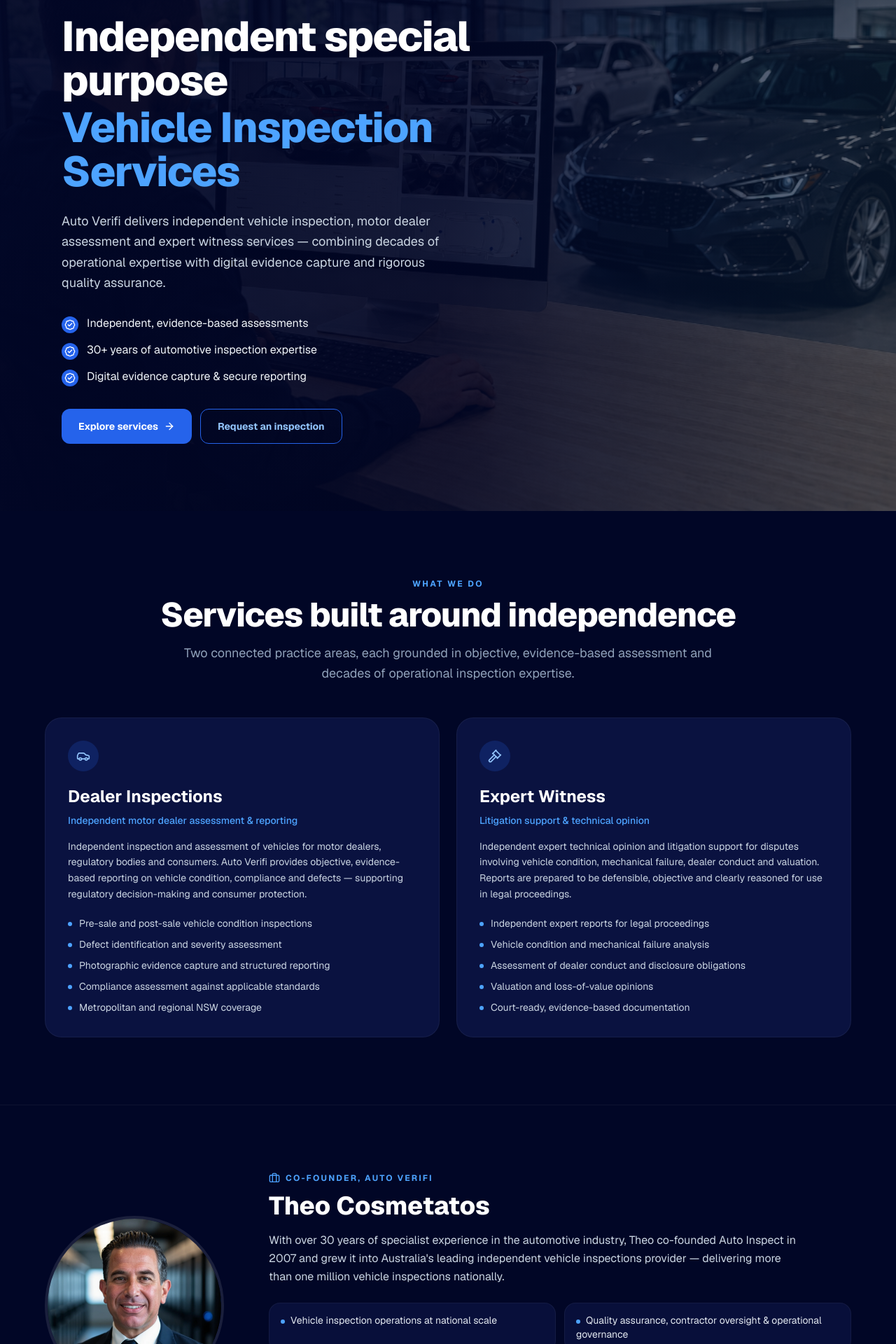
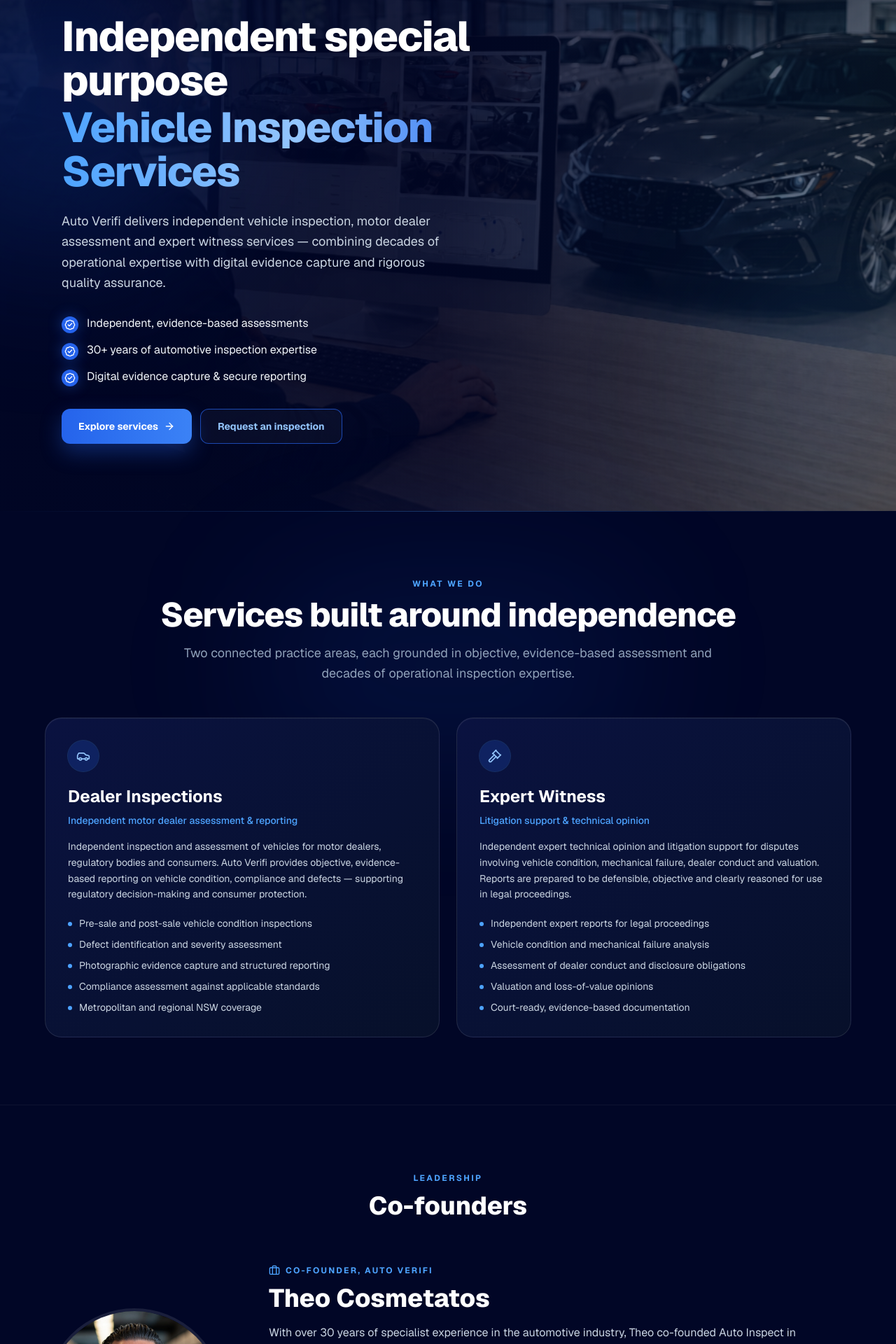
Before and after one commit to Ali139456/Autoverify, a Next.js app: page /vehicleinspections in a window 1280 px wide. Shown: the part 155-2075 px from the top of the page at 70% size. Built offline with nearby package versions, Linux system fonts and the light colour scheme; no server answers.

Commit message:
Polish vehicle inspections page with modern motion and hover effects.
Add scroll reveals, hero entrance animation, ambient glows, card lifts and refined gradients for a more professional tender presentation.

```diff
--- a/src/app/globals.css
+++ b/src/app/globals.css
@@ -116,6 +116,56 @@ body {
   }
 }
 
+@keyframes ken-burns {
+  from {
+    transform: scale(1);
+  }
+  to {
+    transform: scale(1.08);
+  }
+}
+.vi-hero-image {
+  animation: ken-burns 22s ease-out forwards;
+}
+.vi-card-hover {
+  transition:
+    transform 0.35s cubic-bezier(0.22, 1, 0.36, 1),
+    border-color 0.35s ease,
+    box-shadow 0.35s ease,
+    background-color 0.35s ease;
+}
+.vi-card-hover:hover {
+  transform: translateY(-4px);
+  border-color: rgba(77, 163, 255, 0.35);
+  box-shadow:
+    0 20px 50px rgba(0, 0, 0, 0.45),
+    0 0 0 1px rgba(77, 163, 255, 0.12);
+}
+.vi-portrait-ring {
+  transition:
+    transform 0.45s cubic-bezier(0.22, 1, 0.36, 1),
+    box-shadow 0.45s ease,
+    border-color 0.45s ease;
+}
+.vi-portrait-ring:hover {
+  transform: scale(1.03);
+  border-color: rgba(77, 163, 255, 0.45);
+  box-shadow: 0 0 40px rgba(37, 99, 235, 0.25);
+}
+
+@media (prefers-reduced-motion: reduce) {
+  .vi-hero-image,
+  .vi-card-hover,
+  .vi-portrait-ring {
+    animation: none;
+    transition: none;
+  }
+  .vi-card-hover:hover,
+  .vi-portrait-ring:hover {
+    transform: none;
+  }
+}
+
 /* Light sweep across a button on hover */
 .btn-shine {
   position: relative;
--- a/src/components/vehicle-inspections/VehicleInspectionsSite.tsx
+++ b/src/components/vehicle-inspections/VehicleInspectionsSite.tsx
@@ -1,3 +1,5 @@
+"use client";
+
 import Image from "next/image";
 import {
   ArrowRight,
@@ -10,6 +12,7 @@ import {
   TrendingUp,
 } from "lucide-react";
 import { Logo } from "@/components/Logo";
+import { Reveal } from "@/components/Reveal";
 
 const INTRO =
   "Auto Verifi delivers independent vehicle inspection, motor dealer assessment and expert witness services — combining decades of operational expertise with digital evidence capture and rigorous quality assurance.";
@@ -61,11 +64,13 @@ const DENISE_BADGES = [
 function BulletList({ items }: { items: string[] }) {
   return (
     <ul className="mt-5 space-y-2.5">
-      {items.map((item) => (
-        <li key={item} className="flex items-start gap-2.5 text-sm text-slate-300">
+      {items.map((item, i) => (
+        <Reveal key={item} delay={i * 60}>
+          <li className="flex items-start gap-2.5 text-sm text-slate-300">
             <span className="mt-2 h-1.5 w-1.5 shrink-0 rounded-full bg-[#4da3ff]" />
             {item}
           </li>
+        </Reveal>
       ))}
     </ul>
   );
@@ -74,14 +79,13 @@ function BulletList({ items }: { items: string[] }) {
 function ExpertiseCards({ items }: { items: string[] }) {
   return (
     <div className="mt-6 grid gap-3 sm:grid-cols-2">
-      {items.map((item) => (
-        <div
-          key={item}
-          className="rounded-2xl border border-white/5 bg-[#0a1240]/80 px-4 py-3.5 text-sm text-slate-200"
-        >
+      {items.map((item, i) => (
+        <Reveal key={item} delay={i * 70}>
+          <div className="vi-card-hover rounded-2xl border border-white/5 bg-[#0a1240]/80 px-4 py-3.5 text-sm text-slate-200 backdrop-blur-sm">
             <span className="mr-2 inline-block h-1.5 w-1.5 rounded-full bg-[#4da3ff]" />
             {item}
           </div>
+        </Reveal>
       ))}
     </div>
   );
@@ -89,34 +93,38 @@ function ExpertiseCards({ items }: { items: string[] }) {
 
 export function VehicleInspectionsSite() {
   return (
-    <div className="-mt-[76px] bg-[#010626] text-white sm:-mt-[80px]">
+    <div className="-mt-[76px] overflow-x-hidden bg-[#010626] text-white sm:-mt-[80px]">
       {/* 1. Hero */}
       <section className="relative min-h-[680px] overflow-hidden pt-[76px] sm:min-h-[760px] sm:pt-[80px]">
+        <div className="absolute inset-0 overflow-hidden">
           <Image
             src="/bcc6e275a_image.png"
             alt=""
             fill
             priority
-          className="object-cover object-center"
+            className="vi-hero-image object-cover object-center"
           />
-        <div className="absolute inset-0 bg-gradient-to-r from-[#010626]/95 via-[#010626]/88 to-[#0b1f3d]/60" />
+        </div>
+        <div className="absolute inset-0 bg-gradient-to-r from-[#010626]/95 via-[#010626]/88 to-[#0b1f3d]/55" />
+        <div className="pointer-events-none absolute -left-32 top-24 h-[420px] w-[420px] rounded-full bg-[#2563eb]/20 blur-[120px]" />
+        <div className="pointer-events-none absolute -right-24 bottom-0 h-[360px] w-[360px] rounded-full bg-[#4da3ff]/10 blur-[100px]" />
 
         <div className="relative mx-auto flex min-h-[580px] max-w-6xl items-center px-4 py-16 sm:min-h-[660px] sm:px-6 sm:py-24">
           <div className="max-w-2xl">
-            <h1 className="text-4xl font-extrabold leading-[1.05] tracking-tight sm:text-5xl lg:text-6xl">
+            <h1 className="animate-fade-up text-4xl font-extrabold leading-[1.05] tracking-tight sm:text-5xl lg:text-6xl">
               <span className="block text-white">Independent special purpose</span>
-              <span className="mt-1 block text-[#4da3ff]">
+              <span className="mt-1 block bg-gradient-to-r from-[#4da3ff] via-[#93c5fd] to-[#2563eb] bg-clip-text text-transparent">
                 Vehicle Inspection Services
               </span>
             </h1>
-            <p className="mt-6 max-w-xl text-base leading-relaxed text-slate-300 sm:text-lg">
+            <p className="animate-fade-up delay-100 mt-6 max-w-xl text-base leading-relaxed text-slate-300 sm:text-lg">
               {INTRO}
             </p>
 
-            <ul className="mt-8 space-y-3">
+            <ul className="animate-fade-up delay-200 mt-8 space-y-3">
               {HIGHLIGHTS.map((item) => (
                 <li key={item} className="flex items-start gap-3 text-slate-100">
-                  <span className="mt-0.5 flex h-6 w-6 shrink-0 items-center justify-center rounded-full bg-[#2563eb]">
+                  <span className="mt-0.5 flex h-6 w-6 shrink-0 items-center justify-center rounded-full bg-[#2563eb] shadow-[0_0_20px_rgba(37,99,235,0.45)]">
                     <BadgeCheck className="h-4 w-4 text-white" aria-hidden />
                   </span>
                   {item}
@@ -124,17 +132,20 @@ export function VehicleInspectionsSite() {
               ))}
             </ul>
 
-            <div className="mt-8 flex flex-col gap-3 sm:flex-row">
+            <div className="animate-fade-up delay-300 mt-8 flex flex-col gap-3 sm:flex-row">
               <a
                 href="#services"
-                className="inline-flex items-center justify-center gap-2 rounded-xl bg-[#2563eb] px-6 py-3.5 text-sm font-bold text-white transition hover:bg-[#1d4ed8]"
+                className="btn-shine group inline-flex items-center justify-center gap-2 rounded-xl bg-gradient-to-r from-[#2563eb] to-[#3b82f6] px-6 py-3.5 text-sm font-bold text-white shadow-[0_12px_30px_rgba(37,99,235,0.35)] transition hover:from-[#1d4ed8] hover:to-[#2563eb]"
               >
                 Explore services
-                <ArrowRight className="h-4 w-4" aria-hidden />
+                <ArrowRight
+                  className="h-4 w-4 transition-transform group-hover:translate-x-0.5"
+                  aria-hidden
+                />
               </a>
               <a
                 href="#contact"
-                className="inline-flex items-center justify-center rounded-xl border border-[#2563eb] px-6 py-3.5 text-sm font-bold text-[#93c5fd] transition hover:bg-[#2563eb]/10"
+                className="inline-flex items-center justify-center rounded-xl border border-[#2563eb]/70 bg-white/[0.03] px-6 py-3.5 text-sm font-bold text-[#93c5fd] backdrop-blur-sm transition hover:border-[#4da3ff] hover:bg-[#2563eb]/10 hover:text-white"
               >
                 Request an inspection
               </a>
@@ -146,9 +157,12 @@ export function VehicleInspectionsSite() {
       {/* 2. Services */}
       <section
         id="services"
-        className="scroll-mt-28 bg-[#010626] px-4 py-16 sm:scroll-mt-32 sm:px-6 sm:py-24"
+        className="relative scroll-mt-28 bg-[#010626] px-4 py-16 sm:scroll-mt-32 sm:px-6 sm:py-24"
       >
-        <div className="mx-auto max-w-6xl text-center">
+        <div className="pointer-events-none absolute inset-x-0 top-0 h-px bg-gradient-to-r from-transparent via-[#4da3ff]/30 to-transparent" />
+        <div className="pointer-events-none absolute left-1/2 top-20 h-[280px] w-[560px] -translate-x-1/2 rounded-full bg-[#2563eb]/10 blur-[100px]" />
+
+        <Reveal className="relative mx-auto max-w-6xl text-center">
           <p className="text-xs font-bold uppercase tracking-[0.2em] text-[#4da3ff]">
             What we do
           </p>
@@ -160,11 +174,12 @@ export function VehicleInspectionsSite() {
             evidence-based assessment and decades of operational inspection
             expertise.
           </p>
-        </div>
+        </Reveal>
 
-        <div className="mx-auto mt-12 grid max-w-6xl gap-6 lg:grid-cols-2">
-          <article className="rounded-3xl border border-white/5 bg-[#0a1240] p-6 sm:p-8">
-            <div className="mb-5 flex h-11 w-11 items-center justify-center rounded-full bg-[#2563eb]/20 text-[#93c5fd]">
+        <div className="relative mx-auto mt-12 grid max-w-6xl gap-6 lg:grid-cols-2">
+          <Reveal delay={80}>
+            <article className="vi-card-hover h-full rounded-3xl border border-white/10 bg-gradient-to-br from-[#0a1240] to-[#07102a] p-6 shadow-[inset_0_1px_0_rgba(255,255,255,0.06)] sm:p-8">
+              <div className="mb-5 flex h-11 w-11 items-center justify-center rounded-full bg-[#2563eb]/20 text-[#93c5fd] ring-1 ring-[#4da3ff]/20">
                 <Car className="h-5 w-5" aria-hidden />
               </div>
               <h3 className="text-2xl font-bold text-white">Dealer Inspections</h3>
@@ -180,9 +195,11 @@ export function VehicleInspectionsSite() {
               </p>
               <BulletList items={DEALER_BULLETS} />
             </article>
+          </Reveal>
 
-          <article className="rounded-3xl border border-white/5 bg-[#0a1240] p-6 sm:p-8">
-            <div className="mb-5 flex h-11 w-11 items-center justify-center rounded-full bg-[#2563eb]/20 text-[#93c5fd]">
+          <Reveal delay={160}>
+            <article className="vi-card-hover h-full rounded-3xl border border-white/10 bg-gradient-to-br from-[#0a1240] to-[#07102a] p-6 shadow-[inset_0_1px_0_rgba(255,255,255,0.06)] sm:p-8">
+              <div className="mb-5 flex h-11 w-11 items-center justify-center rounded-full bg-[#2563eb]/20 text-[#93c5fd] ring-1 ring-[#4da3ff]/20">
                 <Gavel className="h-5 w-5" aria-hidden />
               </div>
               <h3 className="text-2xl font-bold text-white">Expert Witness</h3>
@@ -197,19 +214,29 @@ export function VehicleInspectionsSite() {
               </p>
               <BulletList items={EXPERT_BULLETS} />
             </article>
+          </Reveal>
         </div>
       </section>
 
       {/* 3. Co-founders */}
       <section
         id="cofounders"
-        className="scroll-mt-28 border-t border-white/5 bg-[#010626] px-4 py-16 sm:scroll-mt-32 sm:px-6 sm:py-24"
+        className="relative scroll-mt-28 border-t border-white/5 bg-[#010626] px-4 py-16 sm:scroll-mt-32 sm:px-6 sm:py-24"
       >
+        <Reveal className="mx-auto mb-12 max-w-6xl text-center sm:mb-16">
+          <p className="text-xs font-bold uppercase tracking-[0.2em] text-[#4da3ff]">
+            Leadership
+          </p>
+          <h2 className="mt-3 text-3xl font-extrabold text-white sm:text-4xl">
+            Co-founders
+          </h2>
+        </Reveal>
+
         <div className="mx-auto max-w-6xl space-y-16 sm:space-y-24">
-          {/* Theo */}
+          <Reveal>
             <div className="grid items-center gap-10 lg:grid-cols-[280px_1fr]">
               <div className="mx-auto lg:mx-0">
-              <div className="relative h-56 w-56 overflow-hidden rounded-full border-4 border-white/10 sm:h-64 sm:w-64">
+                <div className="vi-portrait-ring relative h-56 w-56 overflow-hidden rounded-full border-4 border-white/10 sm:h-64 sm:w-64">
                   <Image
                     src="/67a7dccc6e9273798fd70280-HeadshotPro-1.webp"
                     alt="Theo Cosmetatos"
@@ -236,8 +263,9 @@ export function VehicleInspectionsSite() {
                 <ExpertiseCards items={THEO_EXPERTISE} />
               </div>
             </div>
+          </Reveal>
 
-          {/* Denise */}
+          <Reveal delay={100}>
             <div className="grid items-start gap-10 lg:grid-cols-[1fr_280px]">
               <div className="order-2 lg:order-1">
                 <p className="flex items-center gap-2 text-xs font-bold uppercase tracking-[0.18em] text-[#4da3ff]">
@@ -261,7 +289,7 @@ export function VehicleInspectionsSite() {
                   {DENISE_BADGES.map((badge) => (
                     <span
                       key={badge}
-                    className="rounded-full border border-[#2563eb]/40 bg-[#2563eb]/10 px-3 py-1 text-xs font-medium text-[#93c5fd]"
+                      className="rounded-full border border-[#2563eb]/40 bg-[#2563eb]/10 px-3 py-1 text-xs font-medium text-[#93c5fd] transition hover:border-[#4da3ff]/50 hover:bg-[#2563eb]/20"
                     >
                       {badge}
                     </span>
@@ -269,7 +297,7 @@ export function VehicleInspectionsSite() {
                 </div>
               </div>
               <div className="order-1 mx-auto lg:order-2 lg:mx-0">
-              <div className="relative h-56 w-56 overflow-hidden rounded-full border-4 border-white/10 sm:h-64 sm:w-64">
+                <div className="vi-portrait-ring relative h-56 w-56 overflow-hidden rounded-full border-4 border-white/10 sm:h-64 sm:w-64">
                   <Image
                     src="/Linkedin-Headshot_DC.webp"
                     alt="Denise Cosmetatos"
@@ -279,15 +307,19 @@ export function VehicleInspectionsSite() {
                 </div>
               </div>
             </div>
+          </Reveal>
         </div>
       </section>
 
       {/* 4. CTA */}
       <section
         id="contact"
-        className="scroll-mt-28 px-4 py-16 sm:scroll-mt-32 sm:px-6 sm:py-24"
+        className="relative scroll-mt-28 px-4 py-16 sm:scroll-mt-32 sm:px-6 sm:py-24"
       >
-        <div className="mx-auto max-w-6xl rounded-3xl border border-white/10 bg-[#0a1240] p-6 sm:p-10 lg:p-12">
+        <div className="pointer-events-none absolute inset-x-0 top-0 h-px bg-gradient-to-r from-transparent via-[#4da3ff]/25 to-transparent" />
+        <Reveal>
+          <div className="relative mx-auto max-w-6xl overflow-hidden rounded-3xl border border-white/10 bg-gradient-to-br from-[#0a1240] via-[#08102b] to-[#0a1240] p-6 shadow-[0_24px_80px_rgba(0,0,0,0.45)] sm:p-10 lg:p-12">
+            <div className="pointer-events-none absolute -right-20 -top-20 h-56 w-56 rounded-full bg-[#2563eb]/20 blur-[80px]" />
             <div className="grid gap-10 lg:grid-cols-[1fr_1.1fr]">
               <div>
                 <h2 className="text-3xl font-extrabold text-white sm:text-4xl">
@@ -308,7 +340,7 @@ export function VehicleInspectionsSite() {
               </div>
 
               <form
-              className="rounded-2xl border border-white/10 bg-[#010626]/60 p-5 sm:p-6"
+                className="rounded-2xl border border-white/10 bg-[#010626]/70 p-5 backdrop-blur-md sm:p-6"
                 action="mailto:info@autoverifi.com.au"
                 method="post"
                 encType="text/plain"
@@ -319,7 +351,7 @@ export function VehicleInspectionsSite() {
                     name="name"
                     required
                     placeholder="Name"
-                  className="w-full rounded-xl border border-white/10 bg-[#010626] px-4 py-3 text-white outline-none ring-[#2563eb] placeholder:text-slate-500 focus:ring-2"
+                    className="w-full rounded-xl border border-white/10 bg-[#010626] px-4 py-3 text-white outline-none transition focus:border-[#4da3ff]/50 focus:ring-2 focus:ring-[#2563eb]/40 placeholder:text-slate-500"
                   />
                 </label>
                 <label className="mt-4 block text-sm">
@@ -329,7 +361,7 @@ export function VehicleInspectionsSite() {
                     name="email"
                     required
                     placeholder="Email"
-                  className="w-full rounded-xl border border-white/10 bg-[#010626] px-4 py-3 text-white outline-none ring-[#2563eb] placeholder:text-slate-500 focus:ring-2"
+                    className="w-full rounded-xl border border-white/10 bg-[#010626] px-4 py-3 text-white outline-none transition focus:border-[#4da3ff]/50 focus:ring-2 focus:ring-[#2563eb]/40 placeholder:text-slate-500"
                   />
                 </label>
                 <label className="mt-4 block text-sm">
@@ -337,7 +369,7 @@ export function VehicleInspectionsSite() {
                   <select
                     name="service"
                     defaultValue="Dealer Inspection"
-                  className="w-full rounded-xl border border-white/10 bg-[#010626] px-4 py-3 text-white outline-none ring-[#2563eb] focus:ring-2"
+                    className="w-full rounded-xl border border-white/10 bg-[#010626] px-4 py-3 text-white outline-none transition focus:border-[#4da3ff]/50 focus:ring-2 focus:ring-[#2563eb]/40"
                   >
                     <option>Dealer Inspection</option>
                     <option>Expert Witness</option>
@@ -346,18 +378,23 @@ export function VehicleInspectionsSite() {
                 </label>
                 <button
                   type="submit"
-                className="mt-5 inline-flex w-full items-center justify-center gap-2 rounded-xl bg-[#2563eb] px-6 py-3.5 text-sm font-bold text-white transition hover:bg-[#1d4ed8] sm:w-auto"
+                  className="btn-shine group mt-5 inline-flex w-full items-center justify-center gap-2 rounded-xl bg-gradient-to-r from-[#2563eb] to-[#3b82f6] px-6 py-3.5 text-sm font-bold text-white shadow-[0_10px_28px_rgba(37,99,235,0.35)] transition hover:from-[#1d4ed8] hover:to-[#2563eb] sm:w-auto"
                 >
                   Submit request
-                <ArrowRight className="h-4 w-4" aria-hidden />
+                  <ArrowRight
+                    className="h-4 w-4 transition-transform group-hover:translate-x-0.5"
+                    aria-hidden
+                  />
                 </button>
               </form>
             </div>
           </div>
+        </Reveal>
       </section>
 
       {/* 5. Footer */}
       <footer className="border-t border-white/10 bg-[#010626] px-4 py-8 sm:px-6">
+        <Reveal>
           <div className="mx-auto flex max-w-6xl flex-col items-start justify-between gap-6 sm:flex-row sm:items-center">
             <Logo height={36} linked={false} />
             <div className="text-left text-sm leading-relaxed text-slate-400 sm:text-right">
@@ -369,13 +406,14 @@ export function VehicleInspectionsSite() {
                 e:{" "}
                 <a
                   href="mailto:info@autoverifi.com.au"
-                className="text-[#4da3ff] hover:text-white"
+                  className="text-[#4da3ff] transition hover:text-white"
                 >
                   info@autoverifi.com.au
                 </a>
               </p>
             </div>
           </div>
+        </Reveal>
       </footer>
     </div>
   );
```
Lines whose indentation alone changed are shown as unchanged.
